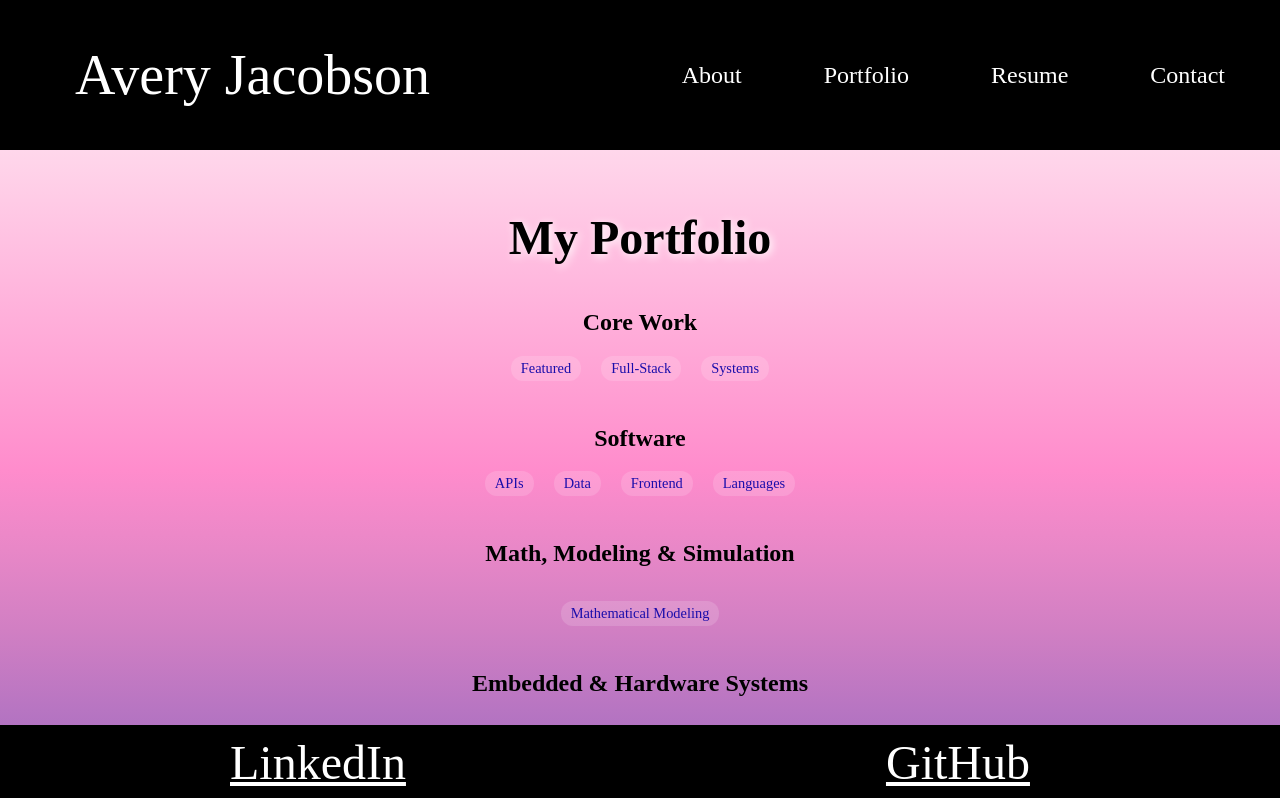
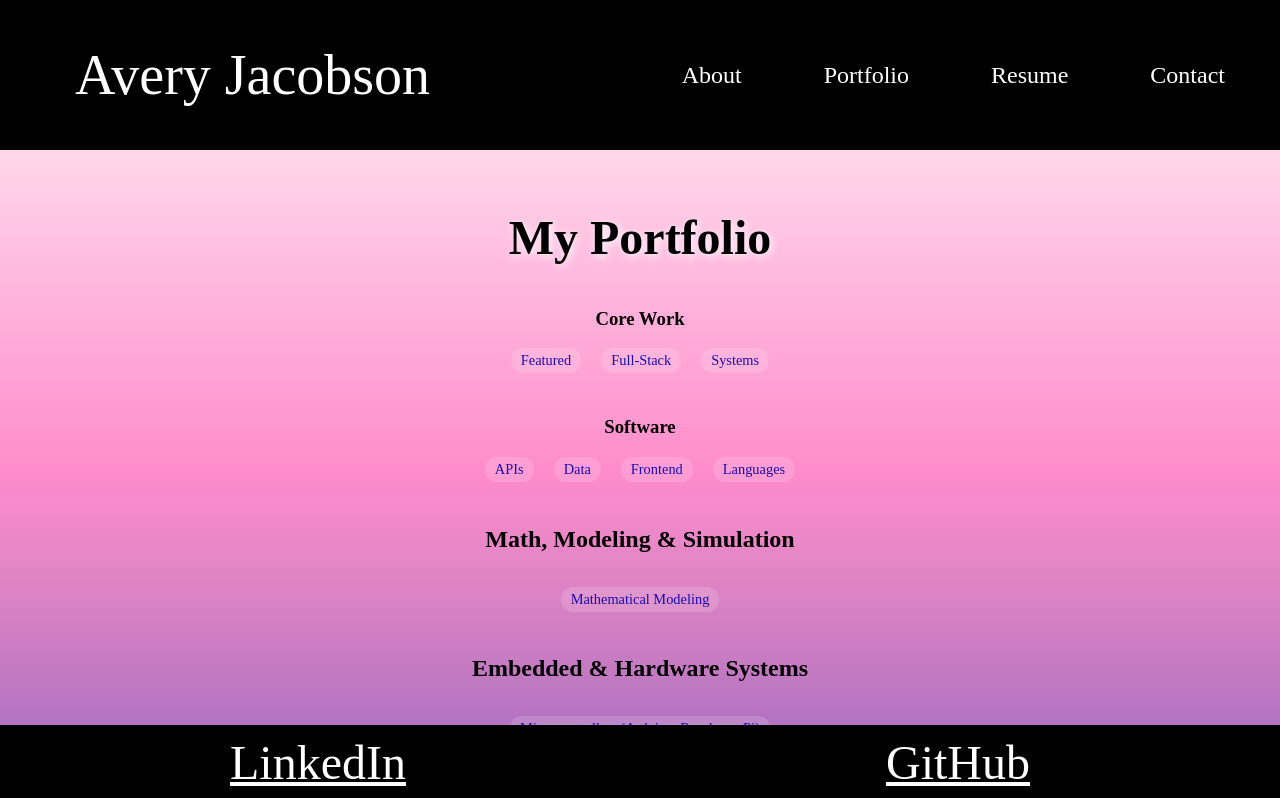
Before and after one commit to TheReal4m4d3u5/fullPortfolio, a React (Vite) app: page /Portfolio in a window 1280 px wide. Shown: the top 798 px of the page. Built offline with nearby package versions, Linux system fonts and the light colour scheme.

Commit message:
updated portfolio index

```diff
--- a/src/pages/Portfolio.jsx
+++ b/src/pages/Portfolio.jsx
@@ -730,7 +730,7 @@ const Portfolio = () => {
           {/* Index Section */}
           <nav className="portfolio-index">
             <div className="index-row">
-              <h2>Core Work</h2>
+              <h3>Core Work</h3>
               <div className="sublist">
                 <a href="#featured">Featured</a>
                 <a href="#fullStack">Full-Stack</a>
@@ -739,7 +739,7 @@ const Portfolio = () => {
             </div>
 
             <div className="index-row">
-              <h2>Software</h2>
+              <h3>Software</h3>
               <div className="sublist">
                 <a href="#apis">APIs</a>
                 <a href="#dataPipelines">Data</a>
```
